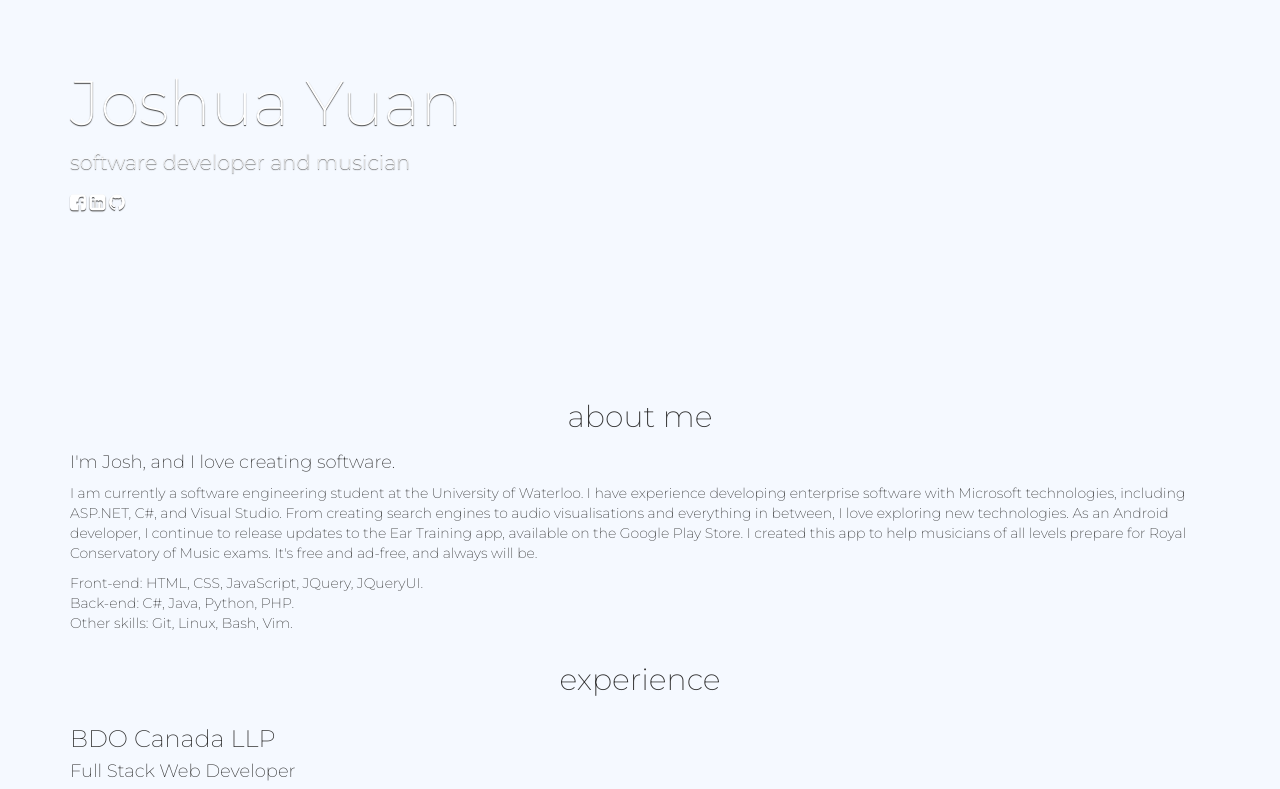
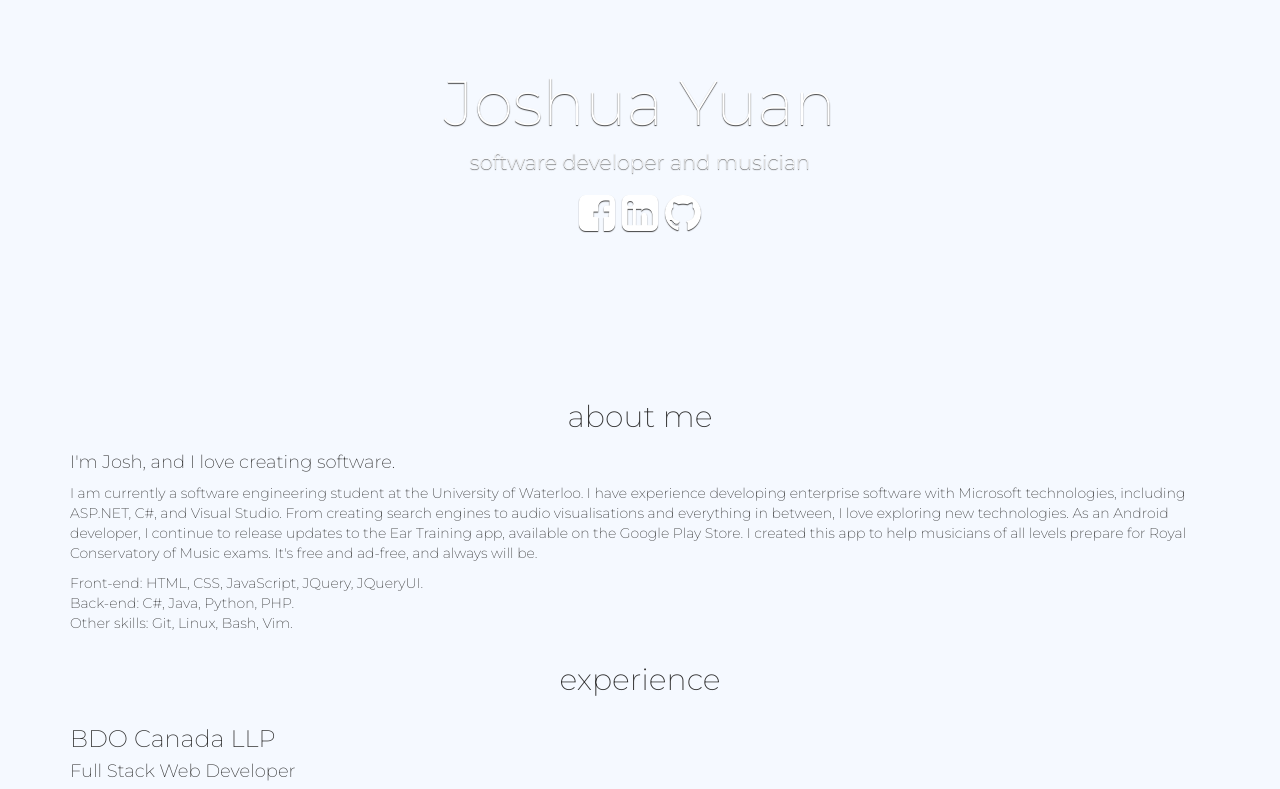
Before and after one commit to joshyuan360/PersonalWebsite, a plain HTML site: page index.html in a window 1280 px wide. Shown: the top 789 px of the page. Drawn offline with nearby package versions, Linux system fonts and the light colour scheme.

Commit message:
Update icon placement, text size and content

```diff
--- a/index.html
+++ b/index.html
@@ -19,11 +19,13 @@
 		<div class="bg"></div>
 	  <div class="jumbotron">
 		  <div class="container">
-		  	<h1>Joshua Yuan</h1>
-		    <p>software developer and musician</p>
-		  	<i class="fa fa-facebook-square fa-lg"></i>
-				<i class="fa fa-linkedin-square fa-lg"></i>
-				<i class="fa fa-github fa-lg"></i>
+		  	<h1 class="text-center">Joshua Yuan</h1>
+		    <p class="text-center">software developer and musician</p>
+				<div class="text-center">
+			  	<i class="fa fa-facebook-square fa-3x"></i>&nbsp;
+					<i class="fa fa-linkedin-square fa-3x"></i>&nbsp;
+					<i class="fa fa-github fa-3x"></i>
+				</div>
 		  </div>
 	  </div>
 
--- a/josh.css
+++ b/josh.css
@@ -3,10 +3,6 @@
 
 .proj-dark {
 	background-color: hsl(216, 100%, 94%);
-}
-
-.icon {
-	font: Font Awesome;
 }
 
 .jumbotron {
```
